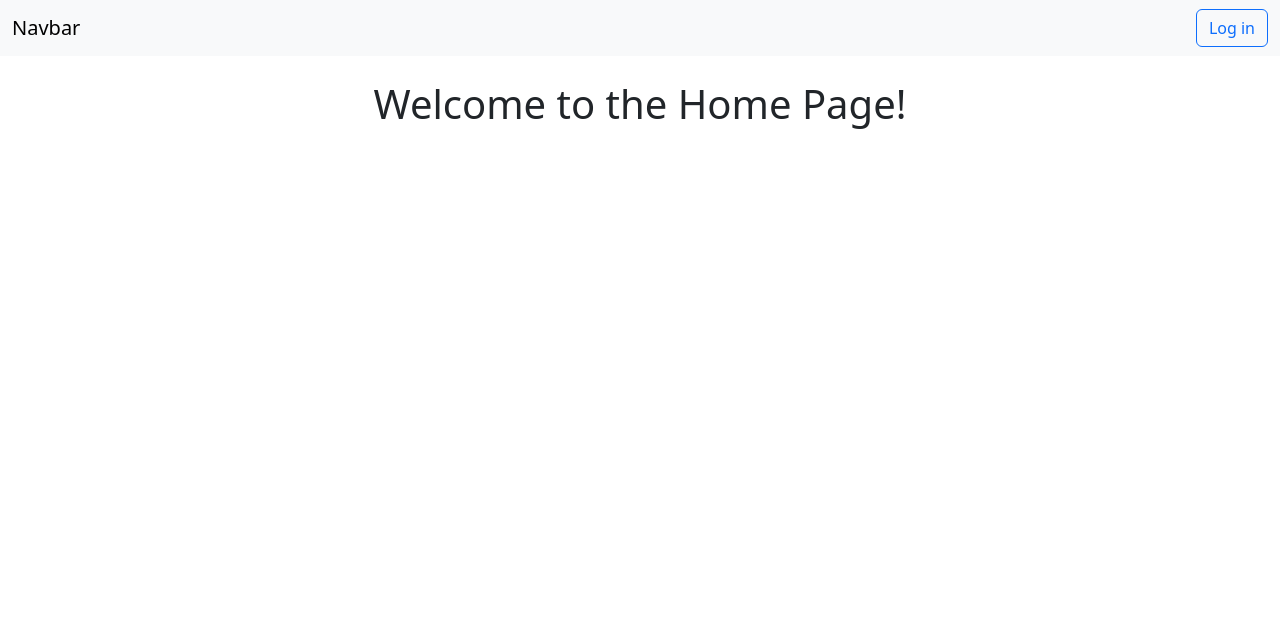
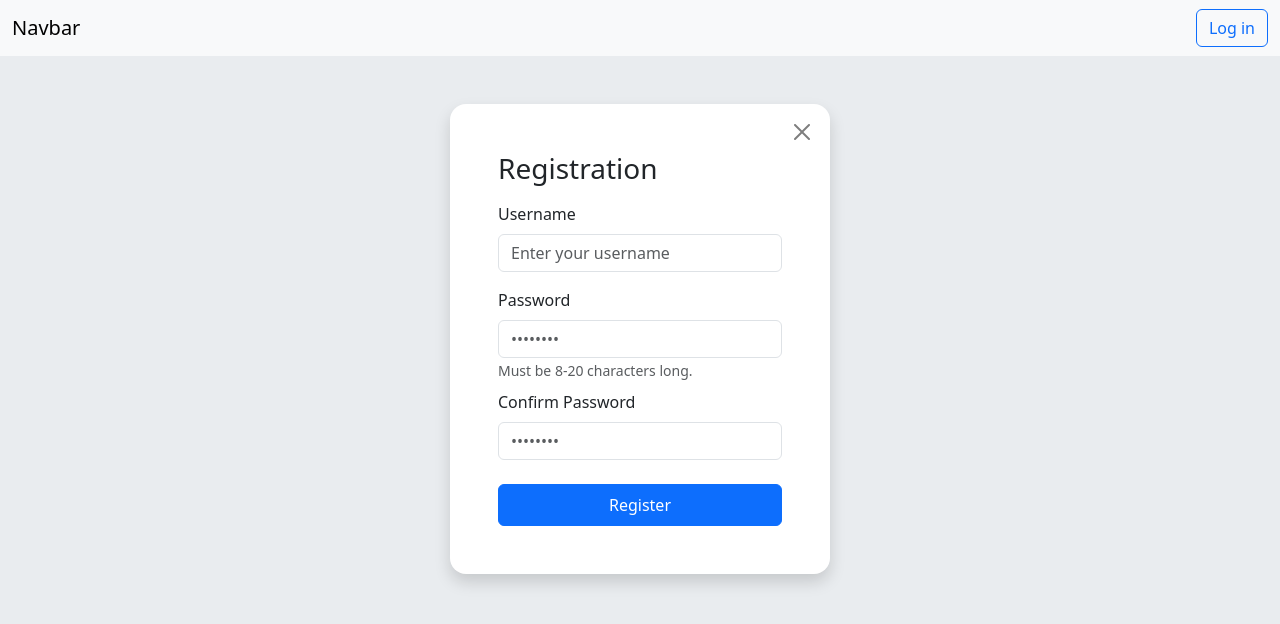
Before and after one commit to rehak-daniel/jwt_security_frontend, an Angular app: page /register in a window 1280 px wide. Shown: the top 624 px of the page. Built offline with nearby package versions, Linux system fonts and the light colour scheme.

Commit message:
add register.component with registration form

```diff
--- a/src/app/app.routes.ts
+++ b/src/app/app.routes.ts
@@ -1,10 +1,11 @@
 import { Routes } from '@angular/router';
 import { HomeComponent } from './components/pages/home/home.component';
 import { LoginComponent } from './components/pages/login/login.component';
+import { RegisterComponent } from './components/pages/register/register.component';
 
 export const routes: Routes = [
     { path: '', component: HomeComponent },
     { path: 'login', component: LoginComponent },
-    { path: 'register', component: HomeComponent },
+    { path: 'register', component: RegisterComponent },
     { path: '**', redirectTo: '' }
 ];
--- a/src/app/components/pages/login/login.component.html
+++ b/src/app/components/pages/login/login.component.html
@@ -1,13 +1,14 @@
-<body class="d-flex justify-content-center min-vh-100 bg-body-tertiary">
-    <main class="form-signin w-100 p-4 p-sm-5 mt-5 bg-body rounded-4 shadow align-self-start" style="max-width: 380px;">
+<body class="d-flex justify-content-center min-vh-100 bg-body-secondary">
+    <main class="form-signin w-100 p-4 p-sm-5 mt-5 bg-body rounded-4 shadow align-self-start position-relative" style="max-width: 380px;">
         <form>
             <h1 class="h3 mb-3 fw-normal">Please log in</h1>
-            <div class="form-floating"> <input type="email" class="form-control" id="floatingInput"
-                    placeholder="name@example.com"> <label for="floatingInput">Email address</label> </div>
+            <button type="button" class="btn-close position-absolute top-0 end-0 m-3" aria-label="Close" routerLink="/"></button>
+            <div class="form-floating"> <input type="username" class="form-control" id="floatingInput"
+                    placeholder="Username"> <label for="floatingInput">Username</label> </div>
             <div class="form-floating mt-1"> <input type="password" class="form-control" id="floatingPassword"
                     placeholder="Password"> <label for="floatingPassword">Password</label> </div>
             <button class="btn btn-primary mt-2 w-100 py-2" type="submit">Log in</button>
-            <button class="btn btn-secondary mt-2 w-100 py-2" type="submit">Register</button>
+            <button class="btn btn-secondary mt-2 w-100 py-2" type="button" routerLink="/register">Register</button>
         </form>
     </main>
 </body>
--- a/src/app/components/pages/login/login.component.ts
+++ b/src/app/components/pages/login/login.component.ts
@@ -1,7 +1,8 @@
 import { Component } from '@angular/core';
+import { RouterLink } from '@angular/router';
 
 @Component({
-  imports: [],
+  imports: [RouterLink],
   selector: 'app-login.component',
   styleUrl: './login.component.css',
   templateUrl: './login.component.html',
--- /dev/null
+++ b/src/app/components/pages/register/register.component.html
@@ -0,0 +1,25 @@
+<body class="d-flex justify-content-center min-vh-100 bg-body-secondary">
+    <main class="form-signin w-100 p-4 p-sm-5 mt-5 bg-body rounded-4 shadow align-self-start position-relative" style="max-width: 380px;">
+        <form>
+            <h1 class="h3 mb-3 fw-normal">Registration</h1>
+            <button type="button" class="btn-close position-absolute top-0 end-0 m-3" aria-label="Close" routerLink="/"></button>
+            <div class="mb-3">
+                        <label for="exampleInputUsername" class="form-label">Username</label>
+                        <input type="text" class="form-control" id="exampleInputUsername" placeholder="Enter your username"
+                            aria-describedby="usernameHelp">
+                    </div>
+            <div class="mb-3">
+                        <label for="exampleInputPassword1" class="form-label">Password</label>
+                        <input type="password" class="form-control" id="exampleInputPassword1" placeholder="••••••••">
+                        <div class="col-auto">
+                            <span id="passwordHelpInline" class="form-text">
+                                Must be 8-20 characters long.
+                            </span>
+                        </div>
+                        <label class="form-label mb-2 mt-2" for="exampleInputPassword2">Confirm Password</label>
+                        <input type="password" class="form-control" id="exampleInputPassword2" placeholder="••••••••">
+                    </div>
+            <button class="btn btn-primary mt-2 w-100 py-2" type="submit">Register</button>
+        </form>
+    </main>
+</body>
```
Also changed, not shown: src/app/components/pages/register/register.component.ts (added, +10 -0 lines), src/app/components/pages/register/register.component.css (added), 1 other file (tests, documents, lock files or other folders).
